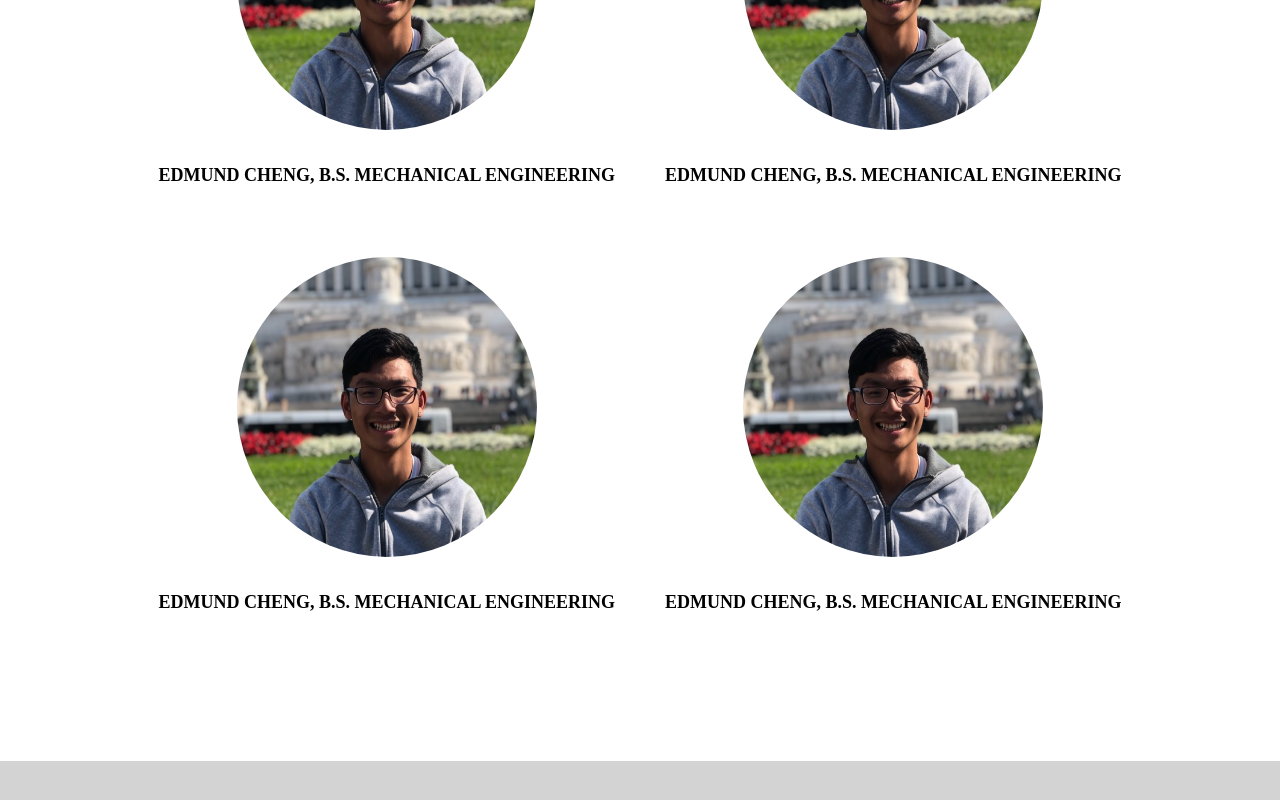
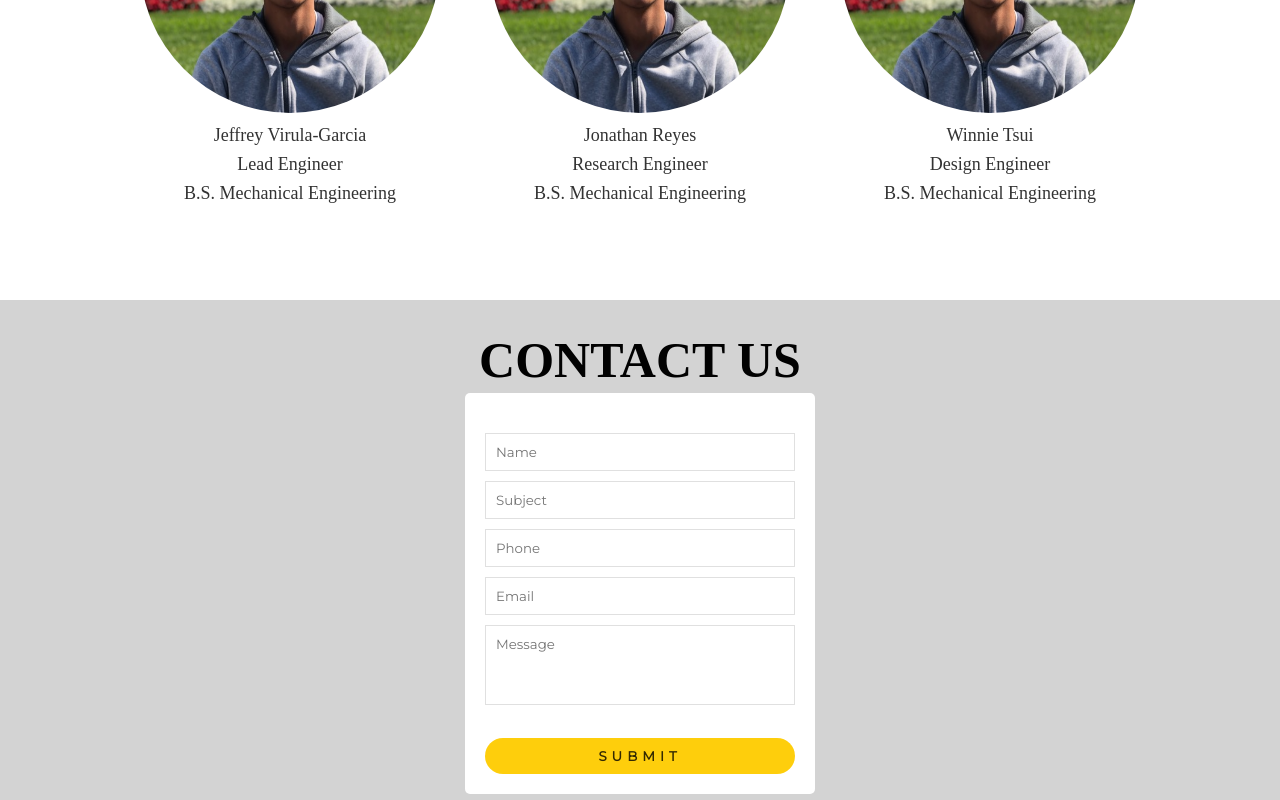
Before and after one commit to edmundcheng221/ravenclawdrone, a React (Create React App) app: page / in a window 1280 px wide. Shown: the part 2020-2820 px from the top of the page. Built offline with nearby package versions, Linux system fonts and the light colour scheme.

Commit message:
added contact form

```diff
--- a/src/components/About/About.css
+++ b/src/components/About/About.css
@@ -10,6 +10,7 @@
     line-height: 63px;
     text-transform: uppercase;
     color: #010101;
+    text-align: center;
 }
 
 #employee {
@@ -24,6 +25,7 @@
     justify-content: space-between;
     justify-content: center;
     gap: 50px;
+    text-align: center;
 }
 
 .contact {
--- a/src/components/About/About.js
+++ b/src/components/About/About.js
@@ -11,27 +11,39 @@ class About extends Component {
                     <div id="team">
                         <div>
                             <img id="employee" src={require('../img/edmund.png')}></img>
-                            <p className="caption">Edmund Cheng, B.S. Mechanical Engineering</p>
+                            <p className="caption">Ashton Chan</p>
+                            <p className="caption">FEA Analyst</p>
+                            <p className="caption">B.S. Mechanical Engineering</p>
                         </div>
                         <div>
                             <img id="employee" src={require('../img/edmund.png')}></img>
-                            <p className="caption">Edmund Cheng, B.S. Mechanical Engineering</p>
+                            <p className="caption">Edmund Cheng</p>
+                            <p className="caption">Software & Design Engineer</p>
+                            <p className="caption">B.S. Mechanical Engineering</p>
                         </div>
                         <div>
                             <img id="employee" src={require('../img/edmund.png')}></img>
-                            <p className="caption">Edmund Cheng, B.S. Mechanical Engineering</p>
+                            <p className="caption">Emma Rock</p>
+                            <p className="caption">Project Manager</p>
+                            <p className="caption">B.S. Mechanical Engineering</p>
                         </div>
                         <div>
                             <img id="employee" src={require('../img/edmund.png')}></img>
-                            <p className="caption">Edmund Cheng, B.S. Mechanical Engineering</p>
+                            <p className="caption">Jeffrey Virula-Garcia</p>
+                            <p className="caption">Lead Engineer</p>
+                            <p className="caption">B.S. Mechanical Engineering</p>
                         </div>
                         <div>
                             <img id="employee" src={require('../img/edmund.png')}></img>
-                            <p className="caption">Edmund Cheng, B.S. Mechanical Engineering</p>
+                            <p className="caption">Jonathan Reyes</p>
+                            <p className="caption">Research Engineer</p>
+                            <p className="caption">B.S. Mechanical Engineering</p>
                         </div>
                         <div>
                             <img id="employee" src={require('../img/edmund.png')}></img>
-                            <p className="caption">Edmund Cheng, B.S. Mechanical Engineering</p>
+                            <p className="caption">Winnie Tsui</p>
+                            <p className="caption">Design Engineer</p>
+                            <p className="caption">B.S. Mechanical Engineering</p>
                         </div>
                     </div>
                     <br></br>
--- a/src/components/Contact/Contact.css
+++ b/src/components/Contact/Contact.css
@@ -2,12 +2,11 @@
     background-color: lightgrey;
 }
 
-.contact {
+#caption {
     font-family: "CircularStd-Black";
     font-style: normal;
     font-weight: 900;
     font-size: 50px;
-    line-height: 63px;
     text-transform: uppercase;
     color: #010101;
     text-align: center;
@@ -27,3 +26,63 @@
 #caption {
     font-family: "CircularStd-Black";
 }
+
+
+  .wrapper{
+    display: block;
+    width: 350px;
+    background: #fff;
+    padding: 20px;
+    border-radius: 5px;
+    margin-left: auto;
+    margin-right: auto;
+  }
+
+  .wrapper h2{
+    text-align: center;
+    margin-bottom: 20px;
+    text-transform: uppercase;
+    letter-spacing: 3px;
+    color: #332902;
+  }
+
+
+  .wrapper .input_field{
+    margin-bottom: 10px;
+  }
+
+  .wrapper .input_field input[type="text"],
+  .wrapper textarea{
+    border: 1px solid #e0e0e0;
+    width: 100%;
+    padding: 10px;
+  }
+
+  .wrapper textarea{
+    resize: none;
+    height: 80px;
+  }
+
+  .wrapper .btn2 input[type="submit"]{
+    border: 0px;
+    margin-top: 15px;
+    padding: 10px;
+    text-align: center;
+    width: 100%;
+    background: #fece0c;
+    color: #332902;
+    text-transform: uppercase;
+    letter-spacing: 5px;
+    font-weight: bold;
+    border-radius: 25px;
+    cursor: pointer;
+  }
+
+  #error_message{
+    margin-bottom: 20px;
+    background: #fe8b8e;
+    padding: 0px;
+    text-align: center;
+    font-size: 14px;
+    transition: all 0.5s ease;
+  }
--- a/src/components/Contact/Contact.js
+++ b/src/components/Contact/Contact.js
@@ -8,12 +8,40 @@ class Contact extends Component {
                 <div className="contact">
                     <br></br>
                     <h1 id="caption">Contact Us</h1>
-                    <p id="text">Please reach out to ec3219@nyu.edu</p>
+
+                    <div class="wrapper">
+                        <div id="error_message"></div>
+                        <form id="myform">
+                            <div class="input_field">
+                                <input type="text" placeholder="Name" id="name"></input>
+                            </div>
+                            <div class="input_field">
+                                <input type="text" placeholder="Subject" id="subject"></input>
+                            </div>
+                            <div class="input_field">
+                                <input type="text" placeholder="Phone" id="phone"></input>
+                            </div>
+                            <div class="input_field">
+                                <input type="text" placeholder="Email" id="email"></input>
+                            </div>
+                            <div class="input_field">
+                                <textarea placeholder="Message" id="message"></textarea>
+                            </div>
+                            <div class="btn2">
+                                <input type="submit"></input>
+                            </div>
+                        </form>
+                    </div>
+
+
+
                     <br></br>
 
                 </div>
 
+
             </section>
+
 
         )
 
```
